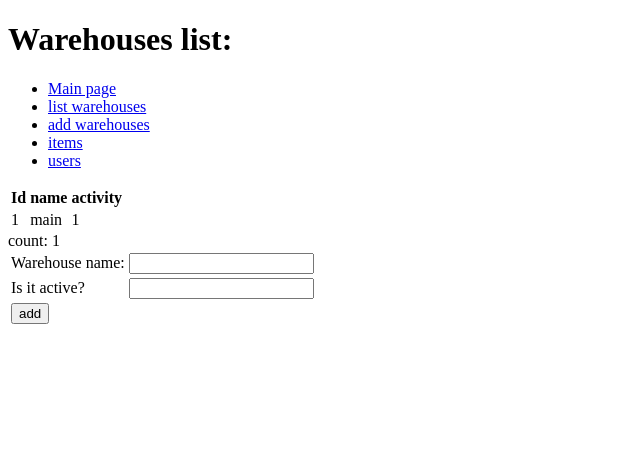
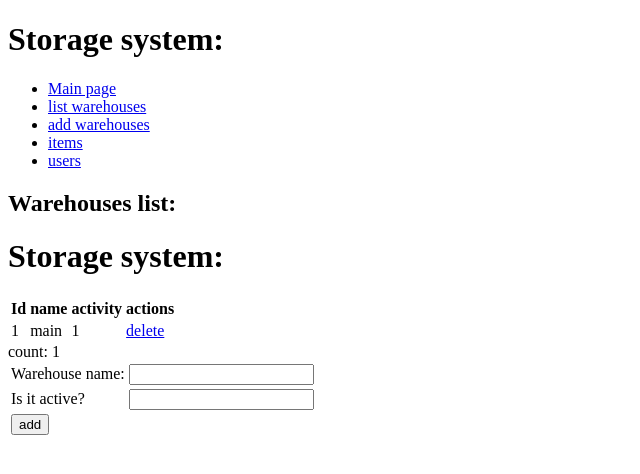
Before and after one commit to idan441/storage_flask_python, a Flask app: page /warehouse/ in a window 1280 px wide. Shown: the top 474 px of the page, without its empty margins (0-640 px from the left). Run offline with Flask 2, Linux system fonts and the light colour scheme.

Commit message:
styled the HTML, changed the printing of the micro-services

```diff
--- a/main.py
+++ b/main.py
@@ -30,16 +30,18 @@ def add_warehouse_page():
 	form_wh_name = request.form["wh_name"]
 	form_is_active = request.form["is_active"]
 	conn = db_conn.db_conn()
-	wh.wh_add(conn, form_wh_name, form_is_active)
-	return 'add warehouse page! ' + form_wh_name + form_is_active
+
+	return render_template('index.html', page_title="Warehouses list: " , warning=wh.wh_add(conn, form_wh_name, form_is_active) , content=wh.wh_list(conn) )
 
 @app.route('/warehouse/update/<wh_id>')
 def update_warehouse_page(wh_id):
 	return 'update warehouse page! ' + wh_id
 
 @app.route('/warehouse/delete/<wh_id>')
-def delete_warehouse_page():
-	return 'delete warehouse page! '
+def delete_warehouse_page(wh_id):
+	form_wh_id = wh_id
+	conn = db_conn.db_conn()
+	return render_template('index.html', page_title="Warehouses list: " , warning=wh.wh_delete(conn, form_wh_id) , content=wh.wh_list(conn) )
 
 
 
--- a/templates/index.html
+++ b/templates/index.html
@@ -5,9 +5,8 @@
 	</head>
 	<body>
 
-	{% if page_title is defined %}
-	<h1>{{ page_title }}</h1>
-	{% endif %}
+
+	<h1>Storage system: </h1>
 
 	<ul>
 		<li><a href="/">Main page</a></li>
@@ -16,6 +15,28 @@
 		<li><a href="/items">items</a></li>
 		<li><a href="/users">users</a></li>
 	</ul>
+
+
+
+	{% if page_title is defined %}
+	<h2>{{ page_title }}</h2>
+	{% endif %}
+
+
+
+<h1>Storage system: </h1>
+	{% if message is defined %}
+		<div style="background-color:green;color:white;">
+		{{ message|safe }}
+		</div>
+	{% endif %}
+
+
+	{% if warning is defined %}
+		<div style="background-color:red;color:white;">
+		{{ warning|safe }}
+		</div>
+	{% endif %}
 
 	<div>
 		{% if content is defined %}
--- a/wh.py
+++ b/wh.py
@@ -10,19 +10,19 @@ def wh_list(conn):
 	if(len(results)==0):
 		content += "no warehouses have been added yet! "
 	else:
-		content = "<table><th>Id</th><th>name</th><th>activity</th>"
+		content = "<table><th>Id</th><th>name</th><th>activity</th><th>actions</td>"
 		for result in results:
-			content += "<tr><td>%s</td><td>%s</td><td>%s</td></tr>" % ( result[0], result[1], result[2] )
+			content += "<tr><td>%s</td><td>%s</td><td>%s</td><td><a href=\"/warehouse/delete/%s\">delete</a></td></tr>" % ( result[0], result[1], result[2], result[0] )
 		content += "</table>"
 		content += "count: " + str(len(results))
 
-		content += '''<form method="post" action="/warehouse/add">
-						<table>
-							<tr><td>Warehouse name: </td><td><input type="text" name="wh_name" /></td></tr>
-							<tr><td> Is it active? </td><td><input type="text" name="is_active" /></td></tr>
-							<tr><td colspan="2"><input type="submit" value="add" /></td></tr>
-						</table>
-					</form>'''
+	content += '''<form method="post" action="/warehouse/add">
+					<table>
+						<tr><td>Warehouse name: </td><td><input type="text" name="wh_name" /></td></tr>
+						<tr><td> Is it active? </td><td><input type="text" name="is_active" /></td></tr>
+						<tr><td colspan="2"><input type="submit" value="add" /></td></tr>
+					</table>
+				</form>'''
 	return content
 
 
@@ -30,3 +30,13 @@ def wh_add(conn, name, is_active):
 	#Adds a new warehouse to the warehuoses's list
 	conn.execute_query("INSERT INTO warehouses (wh_name, is_active) VALUES ('%s','%s')" % (name, is_active))
 	return " warehouses added! "
+
+def wh_update(conn, name, is_active):
+	#Adds a new warehouse to the warehuoses's list
+	conn.execute_query("INSERT INTO warehouses (wh_name, is_active) VALUES ('%s','%s')" % (name, is_active))
+	return " warehouses added! "
+
+def wh_delete(conn, wh_id):
+	#Adds a new warehouse to the warehuoses's list
+	conn.execute_query("DELETE FROM warehouses WHERE wh_id = '%s' " % (wh_id))
+	return " warehouses removed! "
```
